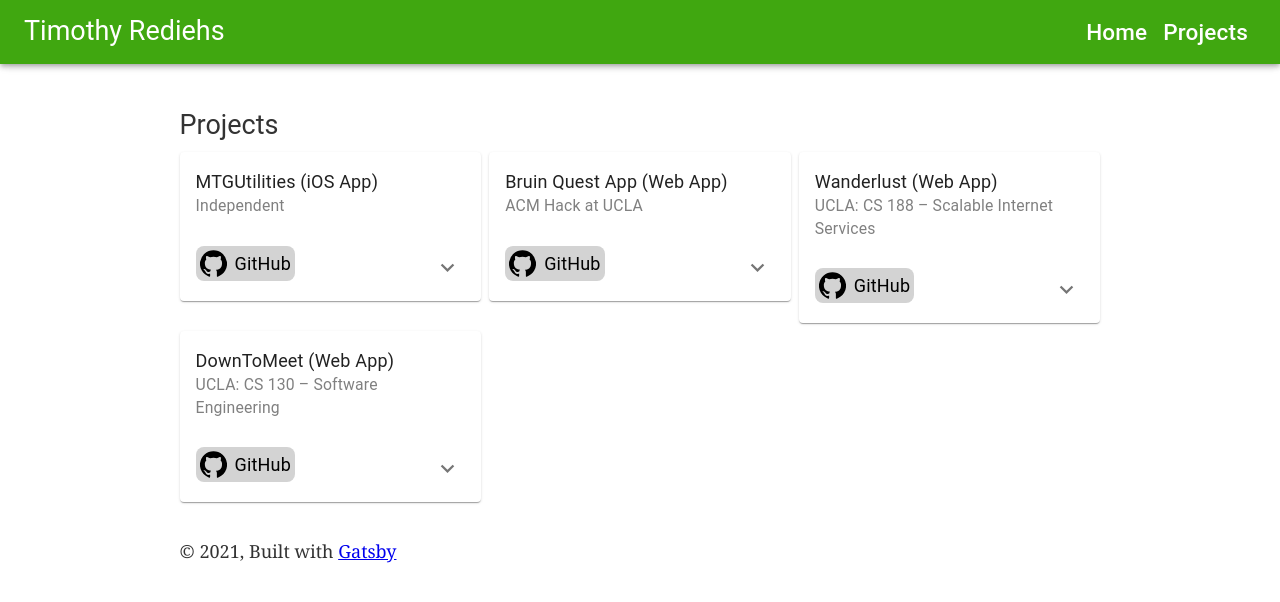
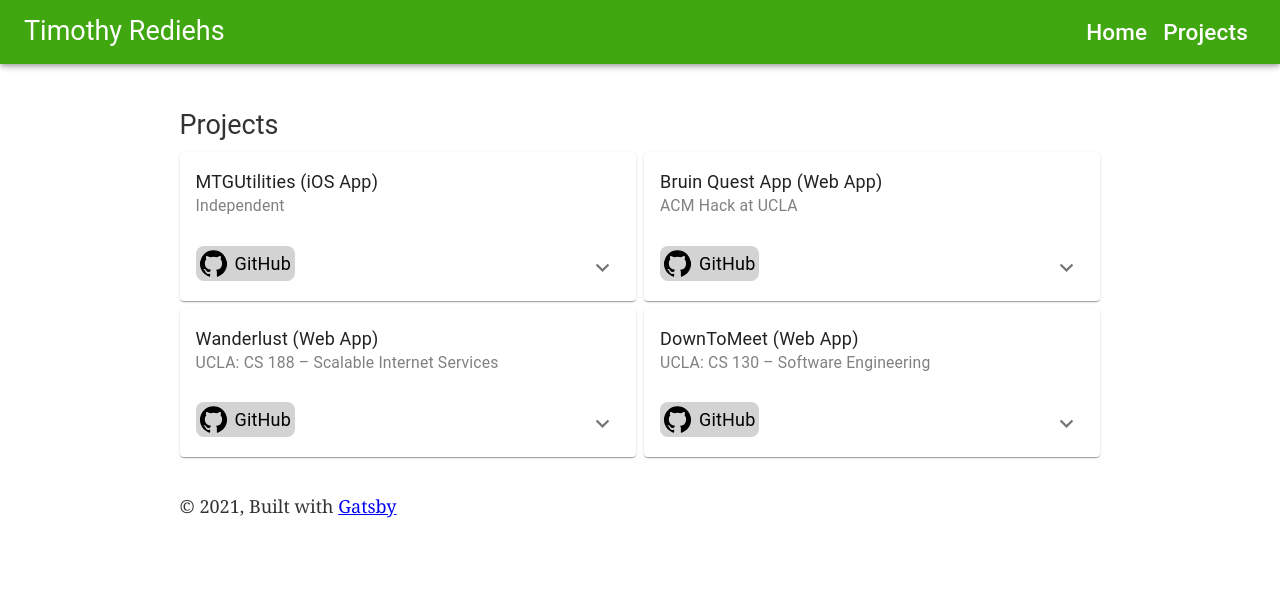
Before and after one commit to Timthetic/Timthetic.github.io, a Gatsby site: page /projects in a window 1280 px wide. Built offline with nearby package versions, Linux system fonts and the light colour scheme; Gatsby itself is replaced by a stand-in of ours.

Commit message:
Reduce project cards per row to 2

```diff
--- a/src/pages/projects.js
+++ b/src/pages/projects.js
@@ -24,7 +24,7 @@ const ProjectsPage = () => {
 		</Typography>
 		<Grid container spacing={1}>
 			{projectList.map( project =>
-				<Grid item key={project.title} md={4} sm={6} xs={12}>
+				<Grid item key={project.title} sm={6} xs={12}>
 					<ProjectCard {...project}/>
 				</Grid>
 			)}
```
